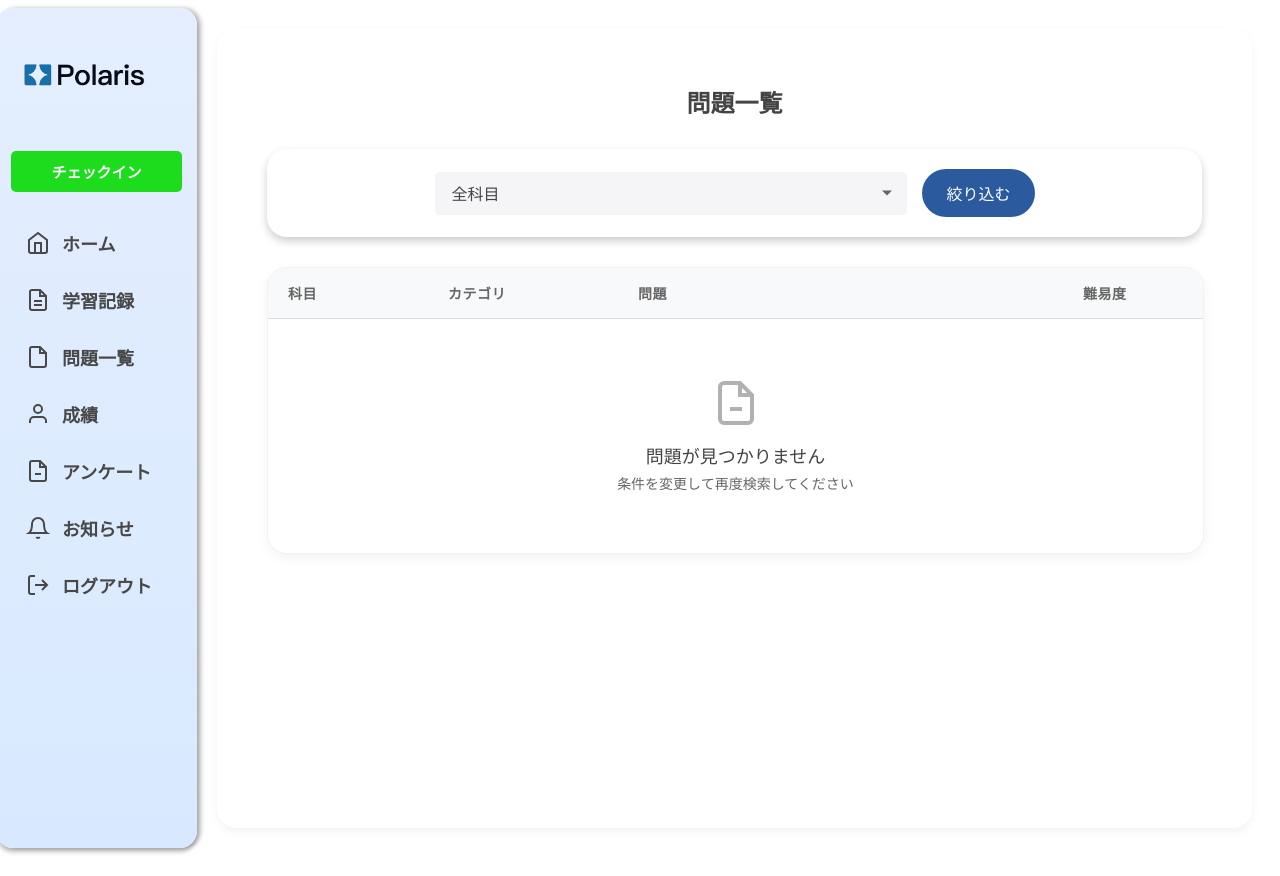
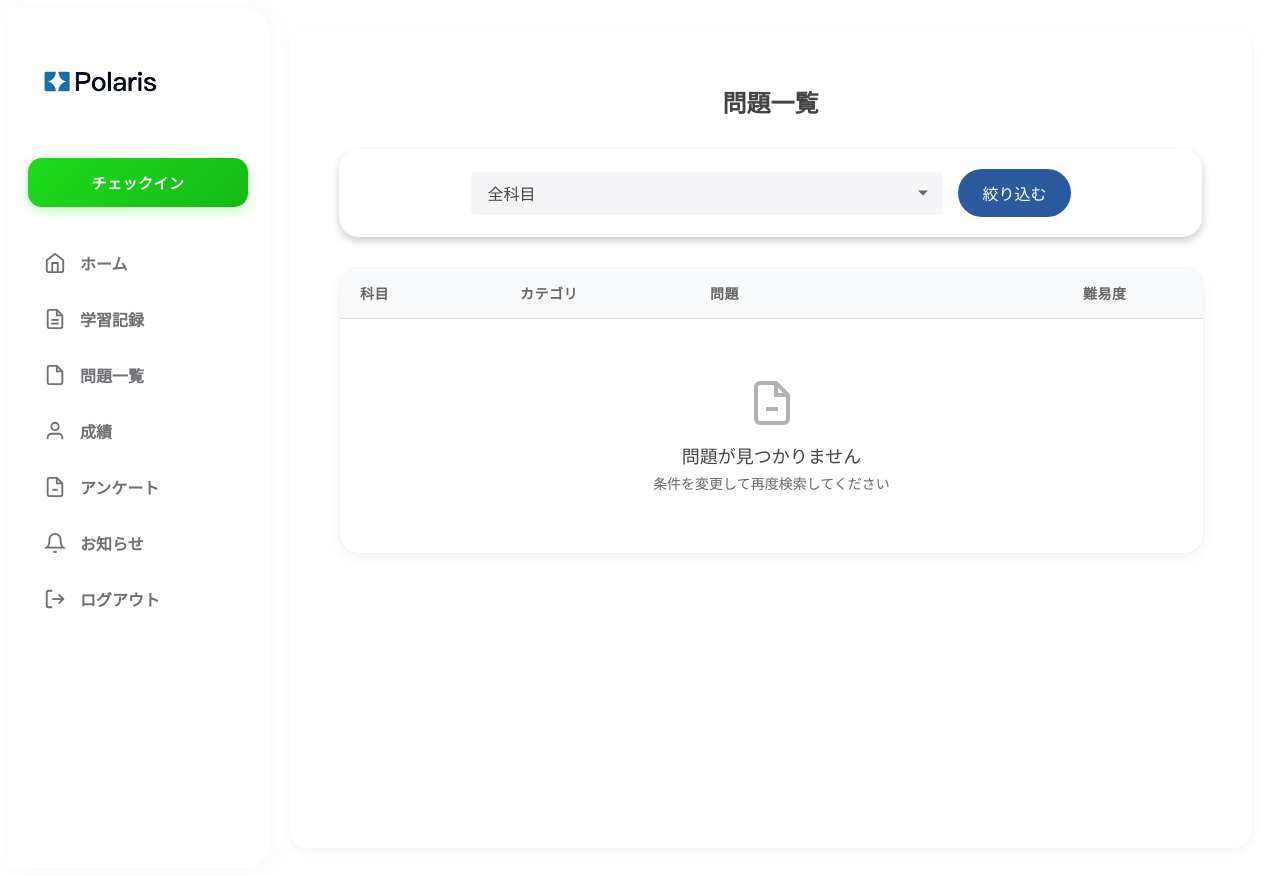
Before and after one commit to tsuzumi-nakamura-0217/polaris_LMS-app, a Django app: page /problems/ in a window 1280 px wide. Before the commit the page ends 854 px from the top, so only its background shows below. Run offline with Django 5.2, Linux system fonts and the light colour scheme; the visitor is signed in with stand-in values (Sample User, id 1); data that the repository does not hold is empty.

Commit message:
style(sidebar): サイドバーのデザイン刷新とApple風UIの適用
・Glassmorphism（すりガラス効果）の導入による洗練された背景デザイン
・チェックインボタンへのグラデーションと浮き上がるアニメーションの追加
・メニュー項目のアクティブ/ホバー状態の視認性向上と色調の統一
・サイドバーから「問題一覧」ページへのリンクを正しく設定
・モバイルおよびタブレット端末向けのレスポンス調整と余白の最適化

```diff
--- a/polarisLMSapp/static/accounts/css/base.css
+++ b/polarisLMSapp/static/accounts/css/base.css
@@ -12,40 +12,49 @@
 
 /* ===== サイドバースタイル ===== */
 .sidebar {
-    width: 171px;
-    background: linear-gradient(180deg, #e4eefe 0%, #d8e9ff 100%);
-    box-shadow: 4px 0px 4px rgba(0, 0, 0, 0.25), 0px 4px 4px rgba(0, 0, 0, 0.25);
-    border-radius: 17px;
-    padding: 20px 15px;
+    width: 220px;
+    background: rgba(255, 255, 255, 0.75);
+    backdrop-filter: blur(20px);
+    -webkit-backdrop-filter: blur(20px);
+    box-shadow: 4px 0 24px rgba(0, 0, 0, 0.04);
+    border-right: 1px solid rgba(255, 255, 255, 0.6);
+    border-radius: 0 24px 24px 0;
+    padding: 30px 20px;
     display: flex;
     flex-direction: column;
     position: relative;
     z-index: 10;
-    margin-left: -12px;
     min-height: 100vh;
     flex-shrink: 0;
-    transition: transform 0.3s ease;
+    transition: transform 0.3s cubic-bezier(0.16, 1, 0.3, 1);
 }
 
 .sidebar-header {
     display: flex;
     justify-content: space-between;
     align-items: flex-start;
-    margin-bottom: 20px;
+    margin-bottom: 24px;
+    padding-left: 4px;
 }
 
 .sidebar-close {
     display: none;
-    background: none;
+    background: rgba(0, 0, 0, 0.05);
     border: none;
+    border-radius: 50%;
     cursor: pointer;
-    padding: 5px;
+    padding: 8px;
     margin-left: auto;
+    transition: background 0.2s ease;
+}
+
+.sidebar-close:hover {
+    background: rgba(0, 0, 0, 0.1);
 }
 
 .sidebar-close svg {
-    width: 24px;
-    height: 24px;
+    width: 20px;
+    height: 20px;
     color: #484848;
 }
 
@@ -56,77 +65,74 @@
 .logo img {
     width: 100%;
     height: auto;
-    max-width: 150px;
+    max-width: 140px;
 }
 
 .checkin-btn {
-    background: #1ddb1d;
+    background: linear-gradient(135deg, #1ddb1d 0%, #15b915 100%);
     color: white;
     border: none;
-    border-radius: 5px;
-    padding: 10px 15px;
+    border-radius: 14px;
+    padding: 14px 16px;
     font-size: 15px;
     font-weight: 700;
+    letter-spacing: 0.5px;
     cursor: pointer;
-    margin-bottom: 30px;
-    transition: background 0.3s ease;
+    margin-bottom: 32px;
+    box-shadow: 0 4px 12px rgba(29, 219, 29, 0.25);
+    transition: all 0.3s cubic-bezier(0.16, 1, 0.3, 1);
     width: 100%;
+    display: flex;
+    justify-content: center;
+    align-items: center;
 }
 
 .checkin-btn:hover {
-    background: #17b317;
+    transform: translateY(-2px);
+    box-shadow: 0 6px 16px rgba(29, 219, 29, 0.35);
 }
 
 .checkin-btn:active {
-    transform: scale(0.98);
+    transform: translateY(0) scale(0.98);
 }
 
 .nav-menu {
     display: flex;
     flex-direction: column;
-    gap: 15px;
+    gap: 8px;
     flex: 1;
 }
 
 .nav-item {
     display: flex;
     align-items: center;
-    gap: 12px;
-    padding: 8px 15px;
-    color: #484848;
+    gap: 14px;
+    padding: 12px 16px;
+    color: #6e6e73;
     text-decoration: none;
-    font-size: 18px;
-    font-weight: 700;
-    transition: all 0.3s ease;
-    border-radius: 5px;
+    font-size: 16px;
+    font-weight: 600;
+    transition: all 0.2s cubic-bezier(0.16, 1, 0.3, 1);
+    border-radius: 12px;
     position: relative;
 }
 
 .nav-item:hover {
-    background: rgba(255, 255, 255, 0.5);
+    background: #f5f5f7;
+    color: #1d1d1f;
 }
 
 .nav-item.active {
-    background: white;
-}
-
-.nav-item.active::before {
-    content: '';
-    position: absolute;
-    left: 0;
-    top: 50%;
-    transform: translateY(-50%);
-    width: 4px;
-    height: 80%;
-    background: #1c4587;
-    border-radius: 0 2px 2px 0;
+    background: rgba(43, 91, 158, 0.08); /* Primary color light */
+    color: var(--color-primary, #2b5b9e);
 }
 
 .nav-icon {
-    width: 24px;
-    height: 24px;
-    color: #484848;
+    width: 22px;
+    height: 22px;
+    color: currentColor;
     flex-shrink: 0;
+    transition: color 0.2s ease;
 }
 
 /* ===== モバイルメニュートグル ===== */
@@ -189,7 +195,8 @@
     }
 
     .nav-item {
-        font-size: 16px;
+        font-size: 15px;
+        padding: 10px 14px;
     }
 
     .nav-icon {
@@ -215,7 +222,7 @@
         width: 280px;
         height: 100vh;
         margin-left: 0;
-        border-radius: 0 17px 17px 0;
+        border-radius: 0 24px 24px 0;
         transform: translateX(-100%);
         z-index: 1000;
         overflow-y: auto;
@@ -226,7 +233,7 @@
     }
 
     .sidebar-header {
-        margin-bottom: 10px;
+        margin-bottom: 20px;
     }
 
     .sidebar-close {
--- a/polarisLMSapp/templates/base.html
+++ b/polarisLMSapp/templates/base.html
@@ -54,7 +54,7 @@
                     </svg>
                     <span>学習記録</span>
                 </a>
-                <a href="#" class="nav-item {% block nav_problems %}{% endblock %}">
+                <a href="{% url 'problems:problem_list' %}" class="nav-item {% block nav_problems %}{% endblock %}">
                     <svg class="nav-icon" viewBox="0 0 24 24" fill="none" xmlns="http://www.w3.org/2000/svg">
                         <path d="M14 2H6a2 2 0 0 0-2 2v16a2 2 0 0 0 2 2h12a2 2 0 0 0 2-2V8z" stroke="currentColor" stroke-width="2"/>
                         <polyline points="14 2 14 8 20 8" stroke="currentColor" stroke-width="2"/>
```
